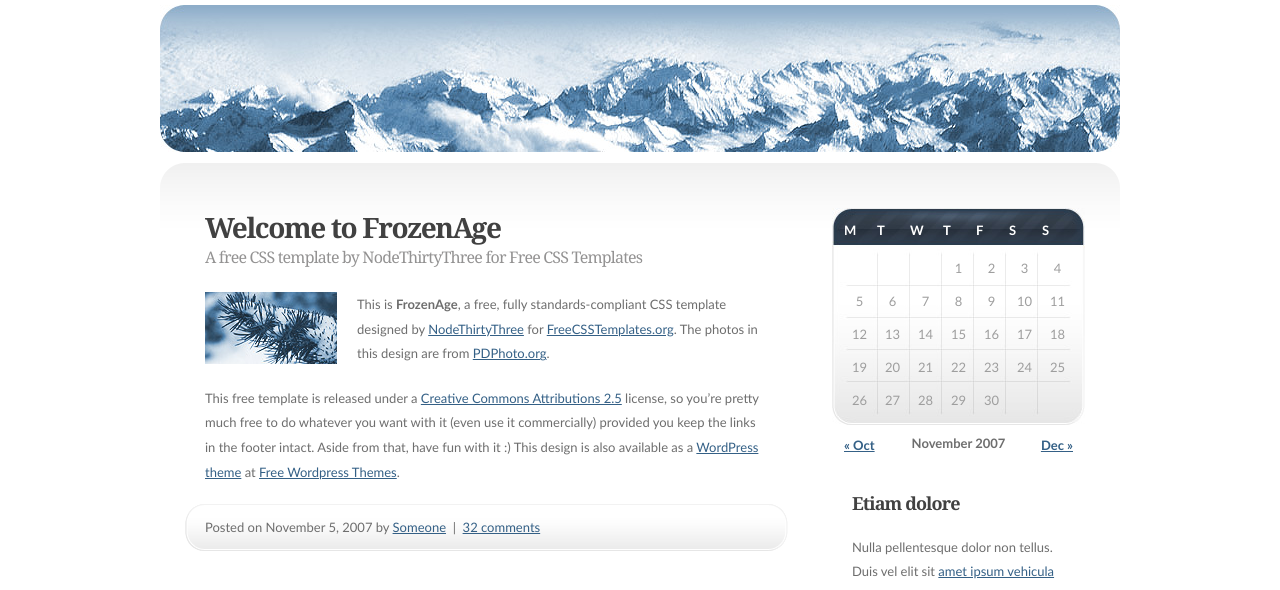
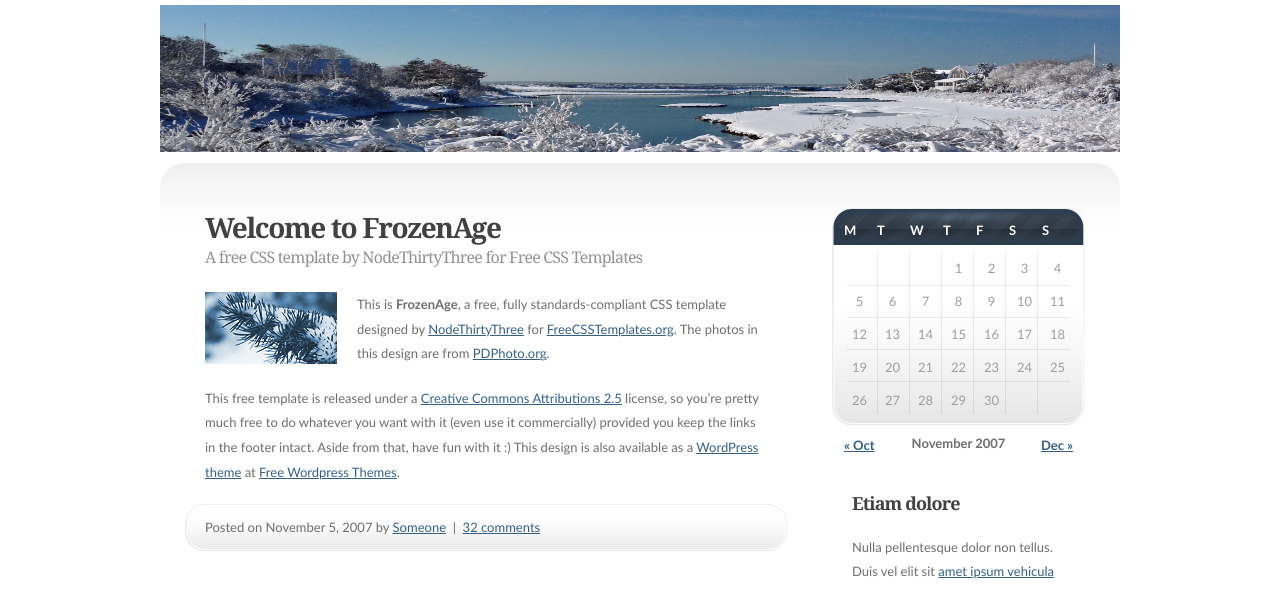
Before and after one commit to wpride/wpride.github.io, a plain HTML site: page index.html in a window 1280 px wide. Shown: the part 200-790 px from the top of the page. Drawn offline with Linux system fonts and the light colour scheme.

Commit message:
add image

```diff
--- a/index.html
+++ b/index.html
@@ -49,7 +49,7 @@ Released   : 20071108
 	</div>
 </div>
 <hr />
-<div id="banner"><img src="images/img04.jpg" alt="" width="960" height="147" /></div>
+<div id="banner"><img src="images/myc.png" alt="" width="960" height="147" /></div>
 <!-- start page -->
 <div id="page">
 	<!-- start content -->
```
Also changed, not shown: images/myc.png (added).
